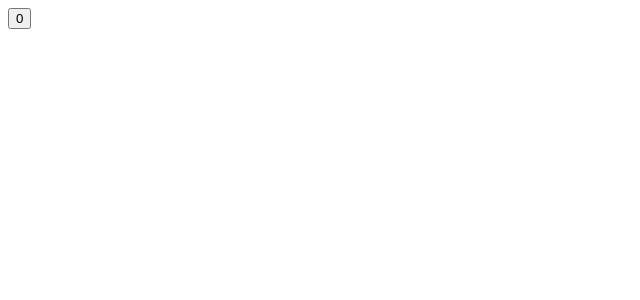
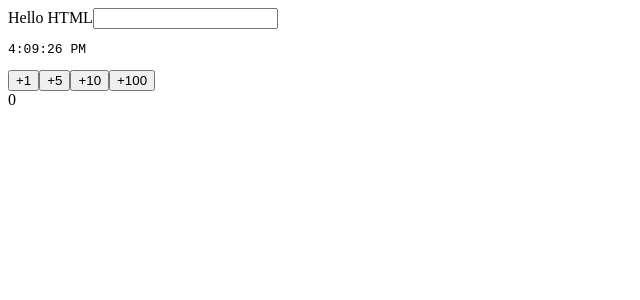
Before and after one commit to Wanhenri/praticandoReact, a React (Create React App) app in the folder frontend/: page / in a window 1280 px wide. Shown: the top 300 px of the page, without its empty margins (0-640 px from the left). Built offline with nearby package versions, Linux system fonts and the light colour scheme.

Commit message:
[fix](frontend):modificação nos botoes e acrescimo de hora

```diff
--- a/frontend/src/App.js
+++ b/frontend/src/App.js
@@ -1,10 +1,42 @@
 import React, { useState } from 'react';
 
+function Button(props) {
+  const handleClick = () => props.onClickFunction(props.increment);
+  return (
+    <button onClick={handleClick}>
+      +{props.increment}
+    </button>
+  );
+}
+
+function Display (props) {
+  return (
+    <div>{props.message}</div>
+  );
+}
+
+function HourNow () {
+  return(
+  <div>
+    Hello HTML
+    <input />
+    <pre>{(new Date).toLocaleTimeString()}</pre>
+  </div>
+  );
+}
 
 function App() {
-  const[ counter, setCounter ] = useState(0)
+  const [ counter, setCounter ] = useState(0)
+  const incrementCounter = (incrementValue) => setCounter(counter + incrementValue);
   return (
-  <button onClick={() => setCounter(counter +1)}>{counter}</button>
+    <div>
+      <HourNow />
+      <Button onClickFunction={incrementCounter} increment={1}/>
+      <Button onClickFunction={incrementCounter} increment={5}/>
+      <Button onClickFunction={incrementCounter} increment={10}/>
+      <Button onClickFunction={incrementCounter} increment={100}/>
+      <Display message={counter}/>
+    </div>
   );
 }
 
```
